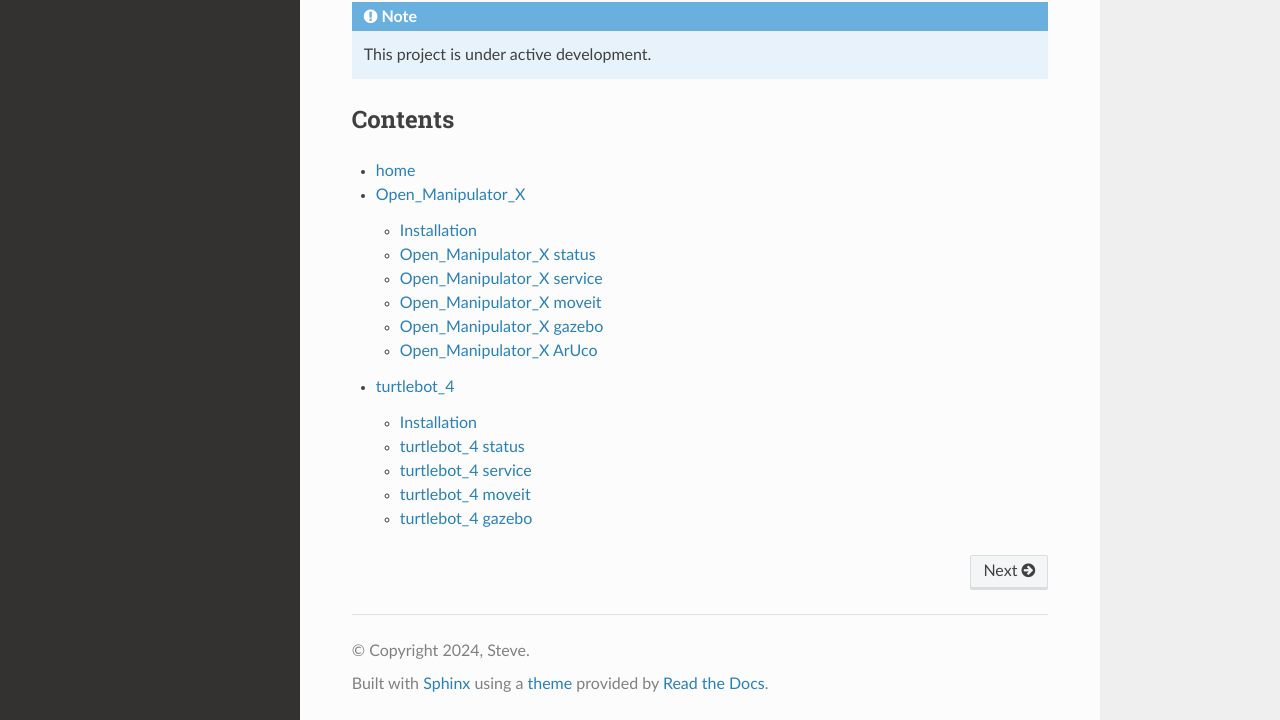
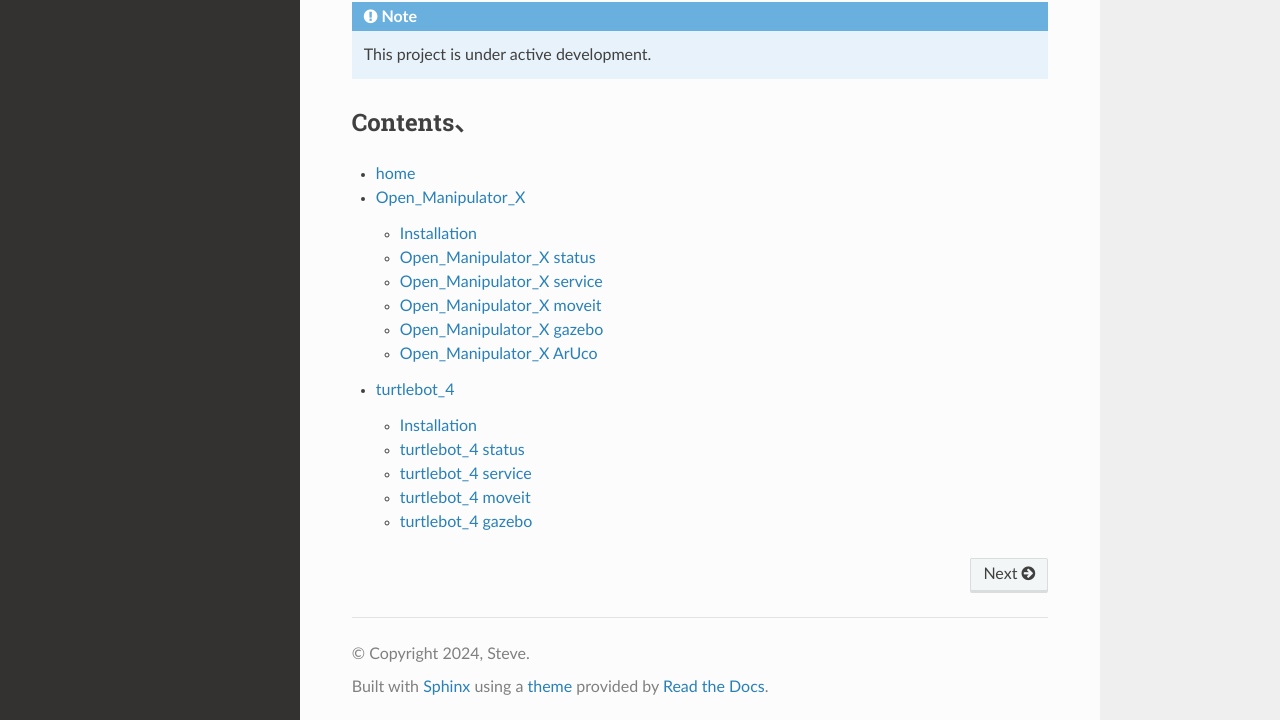
Before and after one commit to stevenleon99/Newbie_Oogway, a Sphinx documentation site: the page built from docs/source/index.rst, in a window 1280 px wide and 1217 px high. Shown: the part 494-1214 px from the top of the window. Built offline with Sphinx 7.4.7 and the Read the Docs theme 2.0.0, drawn with Linux system fonts in a browser that asks for light colours.

```diff
--- a/docs/source/index.rst
+++ b/docs/source/index.rst
@@ -18,7 +18,7 @@ how to :ref:`installation` the project.
 
    This project is under active development.
 
-Contents
+Contents、
 --------
 
 .. toctree::
```
